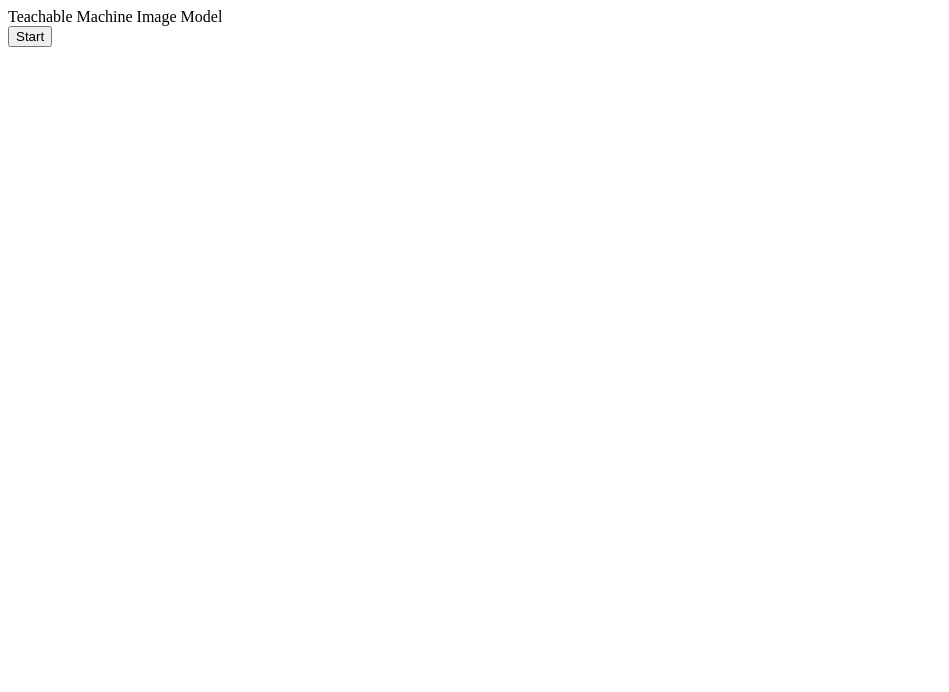
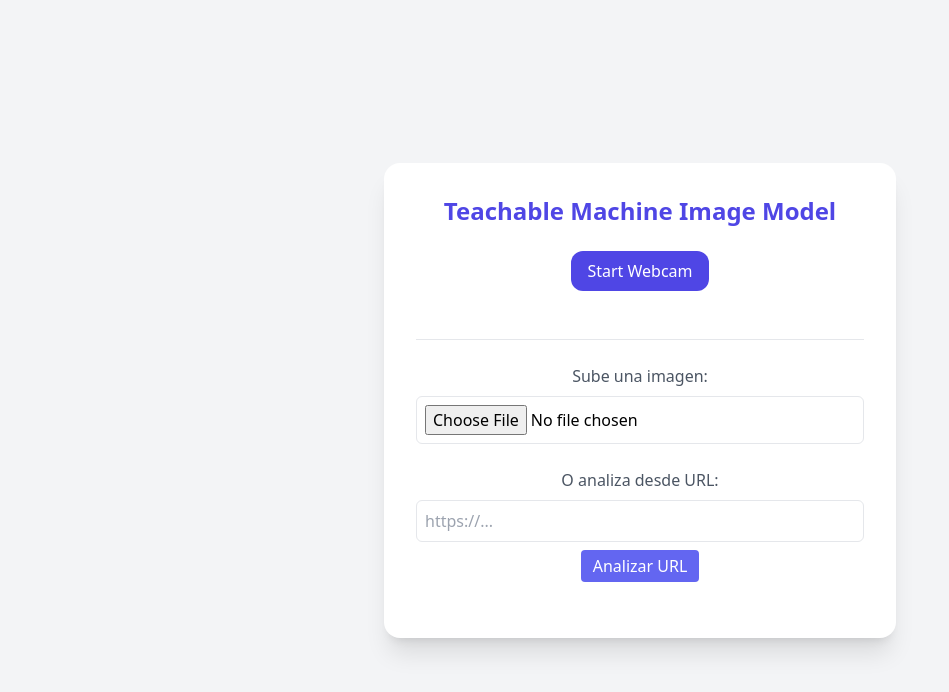
Before and after one commit to aralgorn/lliurament5_part2, a plain HTML site: page index.html in a window 1280 px wide. Shown: the whole page, without its empty margins (0-949 px from the left). Drawn offline with nearby package versions, Linux system fonts and the light colour scheme.

Commit message:
Update index.html

```diff
--- a/index.html
+++ b/index.html
@@ -1,69 +1,113 @@
 <!DOCTYPE html>
 <html lang="es">
 <head>
-    <meta charset="UTF-8">
-    <meta name="viewport" content="width=device-width, initial-scale=1.0">
+  <meta charset="UTF-8" />
+  <meta name="viewport" content="width=device-width, initial-scale=1.0"/>
   <title>Teachable Machine Image Model</title>
   <script src="https://cdn.jsdelivr.net/npm/@tensorflow/tfjs@latest/dist/tf.min.js"></script>
   <script src="https://cdn.jsdelivr.net/npm/@teachablemachine/image@latest/dist/teachablemachine-image.min.js"></script>
+  <script src="https://cdn.tailwindcss.com"></script>
 </head>
-<body>
-    <div>Teachable Machine Image Model</div>
-    <button type="button" onclick="init()">Start</button>
-    <div id="webcam-container"></div>
-    <div id="label-container"></div>
+<body class="bg-gray-100 flex items-center justify-center min-h-screen">
+
+  <div class="bg-white shadow-xl rounded-2xl p-8 w-full max-w-lg text-center space-y-6">
+    <h1 class="text-2xl font-semibold text-indigo-600">Teachable Machine Image Model</h1>
+
+    <button onclick="init()" class="bg-indigo-600 text-white px-4 py-2 rounded-xl hover:bg-indigo-700 transition">
+      Start Webcam
+    </button>
+
+    <div id="webcam-container" class="flex justify-center"></div>
+    <div id="label-container" class="space-y-2 text-left"></div>
+
+    <hr class="my-4"/>
+
+    <!-- Subir imagen desde archivo -->
+    <div class="space-y-2">
+      <label class="block text-gray-600 font-medium">Sube una imagen:</label>
+      <input type="file" accept="image/*" onchange="handleFileUpload(event)" class="w-full border p-2 rounded-md"/>
+    </div>
+
+    <!-- Usar URL de imagen -->
+    <div class="space-y-2">
+      <label class="block text-gray-600 font-medium">O analiza desde URL:</label>
+      <input id="image-url" type="text" placeholder="https://..." class="w-full border p-2 rounded-md"/>
+      <button onclick="predictFromURL()" class="mt-2 bg-indigo-500 text-white px-3 py-1 rounded hover:bg-indigo-600 transition">
+        Analizar URL
+      </button>
+    </div>
+
+    <div id="image-preview" class="mt-4 flex justify-center"></div>
+  </div>
 
   <script type="text/javascript">
-        // More API functions here:
-        // https://github.com/googlecreativelab/teachablemachine-community/tree/master/libraries/image
-
-        // the link to your model provided by Teachable Machine export panel
-        const URL = "./my_model/";
-
+    const URL = "./";
     let model, webcam, labelContainer, maxPredictions;
 
-        // Load the image model and setup the webcam
     async function init() {
       const modelURL = URL + "model.json";
       const metadataURL = URL + "metadata.json";
 
-            // load the model and metadata
-            // Refer to tmImage.loadFromFiles() in the API to support files from a file picker
-            // or files from your local hard drive
-            // Note: the pose library adds "tmImage" object to your window (window.tmImage)
       model = await tmImage.load(modelURL, metadataURL);
       maxPredictions = model.getTotalClasses();
 
-            // Convenience function to setup a webcam
-            const flip = true; // whether to flip the webcam
-            webcam = new tmImage.Webcam(200, 200, flip); // width, height, flip
-            await webcam.setup(); // request access to the webcam
+      const flip = true;
+      webcam = new tmImage.Webcam(200, 200, flip);
+      await webcam.setup();
       await webcam.play();
       window.requestAnimationFrame(loop);
 
-            // append elements to the DOM
       document.getElementById("webcam-container").appendChild(webcam.canvas);
       labelContainer = document.getElementById("label-container");
-            for (let i = 0; i < maxPredictions; i++) { // and class labels
+      labelContainer.innerHTML = "";
+      for (let i = 0; i < maxPredictions; i++) {
         labelContainer.appendChild(document.createElement("div"));
       }
     }
 
     async function loop() {
-            webcam.update(); // update the webcam frame
-            await predict();
+      webcam.update();
+      await predict(webcam.canvas);
       window.requestAnimationFrame(loop);
     }
 
-        // run the webcam image through the image model
-        async function predict() {
-            // predict can take in an image, video or canvas html element
-            const prediction = await model.predict(webcam.canvas);
+    async function predict(source) {
+      const prediction = await model.predict(source);
       for (let i = 0; i < maxPredictions; i++) {
-                const classPrediction =
-                    prediction[i].className + ": " + prediction[i].probability.toFixed(2);
+        const classPrediction = `${prediction[i].className}: ${prediction[i].probability.toFixed(2)}`;
         labelContainer.childNodes[i].innerHTML = classPrediction;
       }
+    }
+
+    // Función para subir archivo desde el sistema local
+    async function handleFileUpload(event) {
+      const file = event.target.files[0];
+      if (!file) return;
+
+      const img = new Image();
+      img.onload = async () => {
+        document.getElementById("image-preview").innerHTML = "";
+        document.getElementById("image-preview").appendChild(img);
+        await predict(img);
+      };
+      img.className = "max-w-xs rounded shadow";
+      img.src = URL.createObjectURL(file);
+    }
+
+    // Función para cargar y predecir desde una URL
+    async function predictFromURL() {
+      const url = document.getElementById("image-url").value;
+      if (!url) return;
+
+      const img = new Image();
+      img.crossOrigin = "anonymous";
+      img.onload = async () => {
+        document.getElementById("image-preview").innerHTML = "";
+        document.getElementById("image-preview").appendChild(img);
+        await predict(img);
+      };
+      img.className = "max-w-xs rounded shadow";
+      img.src = url;
     }
   </script>
 </body>
```
Lines whose indentation alone changed are shown as unchanged.
